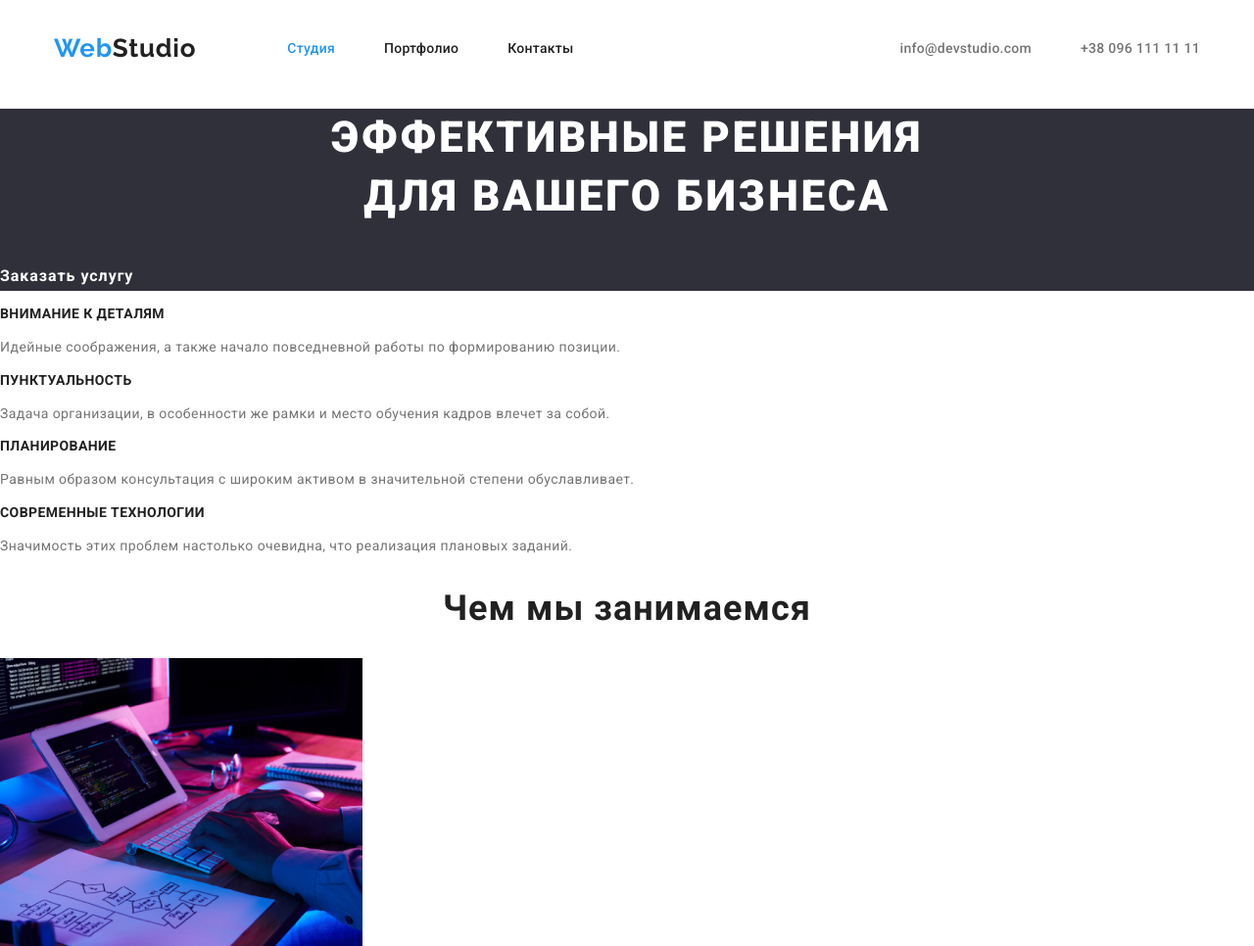
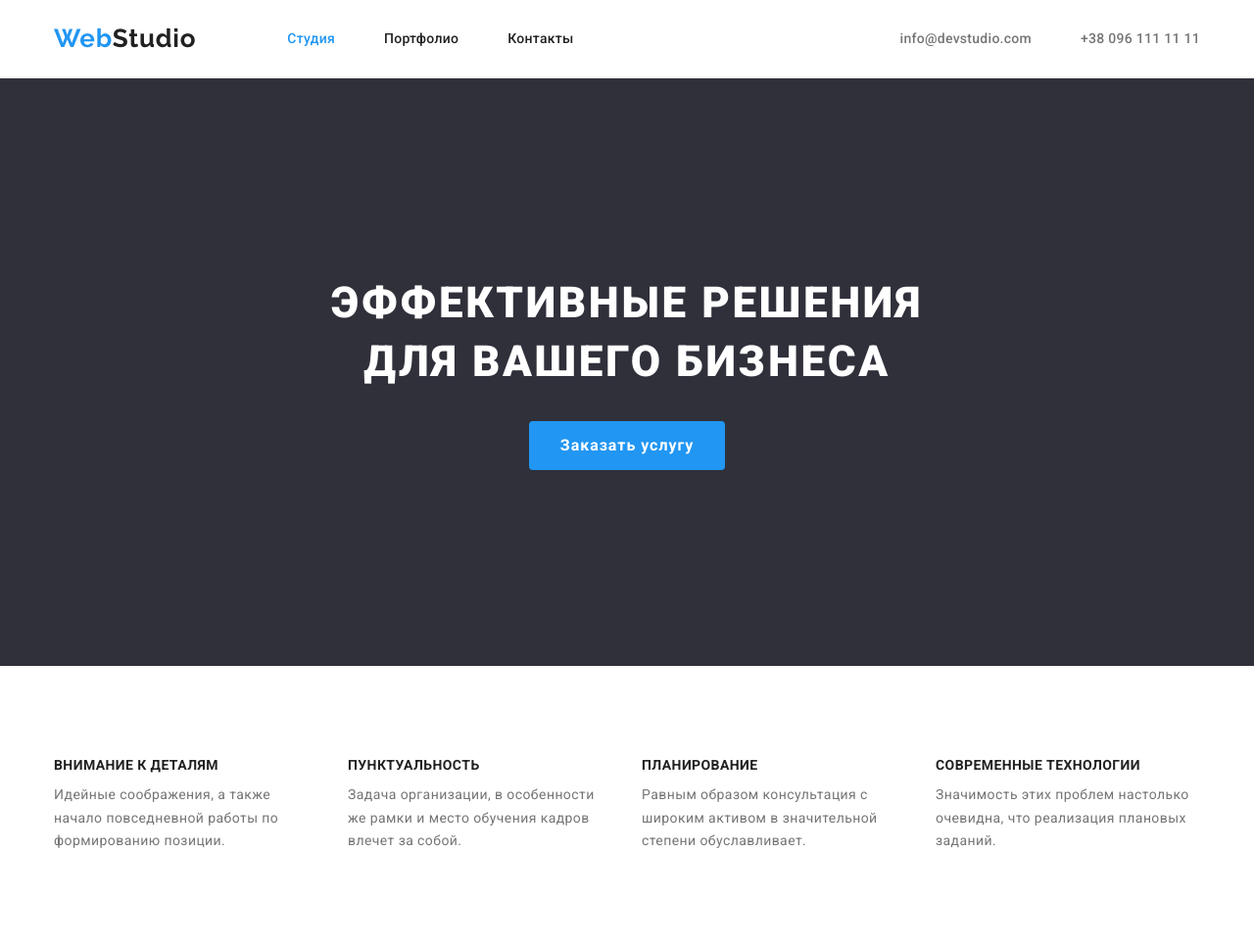
Before and after one commit to DanyilYatskov/goit-markup-hw-03, a plain HTML site: page index.html in a window 1280 px wide. Shown: the top 966 px of the page at 98% size. Drawn offline with nearby package versions, Linux system fonts and the light colour scheme.

Commit message:
added hero and features margins,flex

```diff
--- a/css/styles.css
+++ b/css/styles.css
@@ -39,9 +39,13 @@ body {
 .list {
   list-style: none;
   padding: 0;
+  margin: 0;
 }
 .title {
   color: var(--secondary-text-color);
+  margin: 0;
+}
+.text {
   margin: 0;
 }
 .section-title {
@@ -63,15 +67,17 @@ body {
 /* Header Styles */
 .header {
   margin-top: 24px;
+  margin-bottom: 25px;
+  /* background-color: teal; */
 }
 .header .container,
 .nav {
   display: flex;
   align-items: center;
-  /* margin-top: 24px; */
 }
 .logo {
   margin-right: 93px;
+
   color: var(--secondary-text-color);
   text-decoration: none;
   font-family: 'Raleway', sans-serif;
@@ -122,39 +128,66 @@ body {
 
 /* Hero section styles */
 .hero {
+  padding-top: 200px;
+  padding-bottom: 200px;
   background-color: var(--hero-background-color);
+  text-align: center;
 }
 .hero-title {
+  margin-top: 0;
+  margin-bottom: 30px;
+
   color: var(--hero-title-color);
   font-weight: 900;
   font-size: 44px;
   line-height: 1.36;
-  text-align: center;
   letter-spacing: 0.06em;
   text-transform: uppercase;
 }
 .hero .link {
+  display: inline-block;
+  min-width: 200px;
+  padding: 10px 32px;
+  /* padding-top: 10px;
+  padding-right: 32px; */
+  border-radius: 4px;
+  background-color: var(--emphasis-color);
+
   color: var(--hero-title-color);
   font-weight: 700;
   font-size: 16px;
   line-height: 1.87;
-  display: flex;
   align-items: center;
-  text-align: center;
   letter-spacing: 0.06em;
 }
 .hero .link:hover,
 .hero .link:focus {
   color: var(--emphasis-color);
+  background-color: var(--page-background-color);
 }
 
 /* Features section styles */
+.features {
+  padding-top: 94px;
+  padding-bottom: 94px;
+}
+.features-list {
+  display: flex;
+  /* background-color: teal; */
+}
+.features-list .item {
+  width: 270px;
+}
+.features-list .item + .item {
+  margin-left: 30px;
+}
 .features .title {
   font-weight: 700;
   font-size: 14px;
   line-height: 1.14;
   letter-spacing: 0.03em;
   text-transform: uppercase;
+  margin-bottom: 10px;
 }
 .features .text {
   font-weight: 400;
--- a/index.html
+++ b/index.html
@@ -48,37 +48,40 @@
     <main>
       <!-- Hero -->
       <section class="hero">
+        <div class="container">
           <h1 class="hero-title">
             Эффективные решения <br />
             для вашего бизнеса
           </h1>
           <a href="#" class="link">Заказать услугу</a>
+        </div>
       </section>
       <!-- Features -->
       <section class="features">
+        <div class="container">
           <ul class="features-list list">
-          <li>
+            <li class="item">
               <h3 class="title">Внимание к деталям</h3>
               <p class="text">
                 Идейные соображения, а также начало повседневной работы по
                 формированию позиции.
               </p>
             </li>
-          <li>
+            <li class="item">
               <h3 class="title">Пунктуальность</h3>
               <p class="text">
-              Задача организации, в особенности же рамки и место обучения кадров
-              влечет за собой.
+                Задача организации, в особенности же рамки и место обучения
+                кадров влечет за собой.
               </p>
             </li>
-          <li>
+            <li class="item">
               <h3 class="title">Планирование</h3>
               <p class="text">
                 Равным образом консультация с широким активом в значительной
                 степени обуславливает.
               </p>
             </li>
-          <li>
+            <li class="item">
               <h3 class="title">Современные технологии</h3>
               <p class="text">
                 Значимость этих проблем настолько очевидна, что реализация
@@ -86,6 +89,7 @@
               </p>
             </li>
           </ul>
+        </div>
       </section>
       <!--What we do-->
       <section class="what-we-do">
```
Also changed, not shown: portfolio.html (+13 -7 lines). Lines whose indentation alone changed are shown as unchanged.
